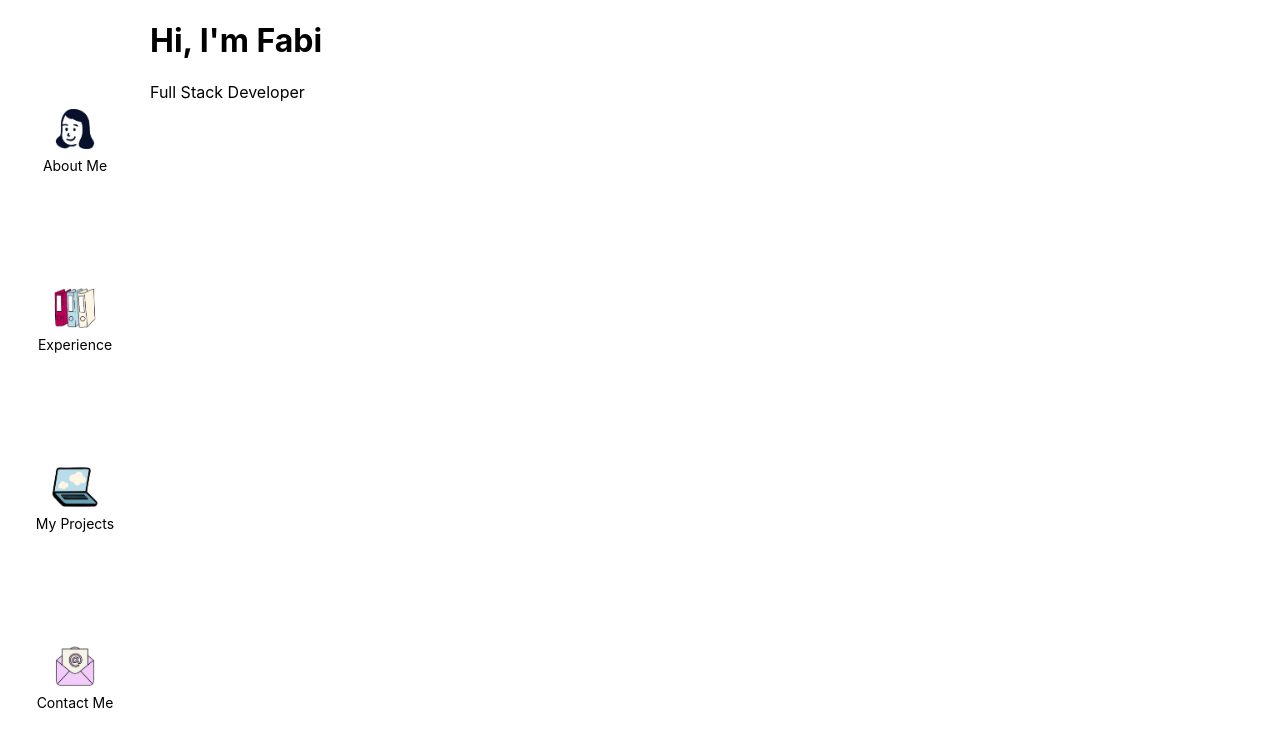
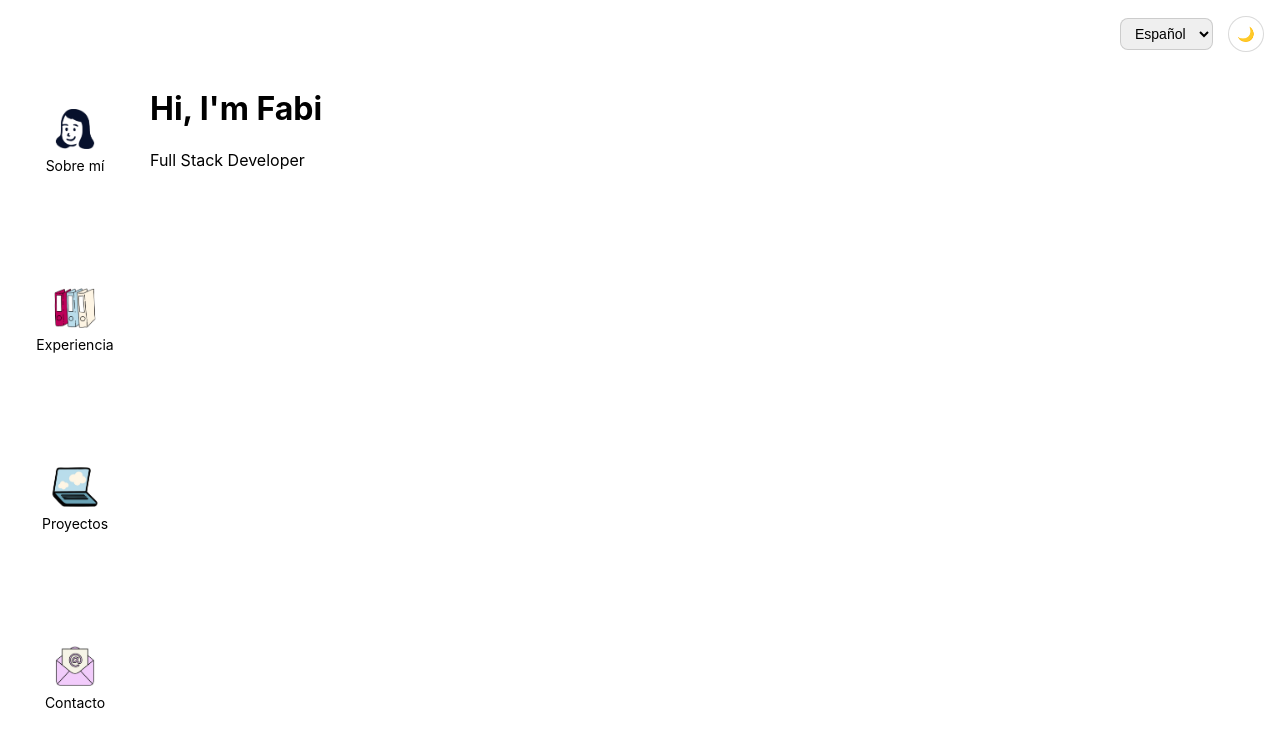
Before and after one commit to fabiolajsm/fabiolajsm-web, a React (Create React App) app: page / in a window 1280 px wide. Shown: the top 746 px of the page. Built offline with nearby package versions, Linux system fonts and the light colour scheme.

Commit message:
I18nProvider: I added the header and the change languages logic

```diff
--- a/src/components/Buttons.tsx
+++ b/src/components/Buttons.tsx
@@ -1,3 +1,4 @@
+import { useI18n } from "../context/I18nContext";
 import { NavLink } from "react-router-dom";
 import aboutIcon from "../assets/icons/about.png";
 import experienceIcon from "../assets/icons/experience.png";
@@ -6,26 +7,28 @@ import contactIcon from "../assets/icons/contact.png";
 import "../styles/Buttons.css";
 
 export default function Buttons() {
+  const { getText } = useI18n();
+
   return (
     <nav className="buttons">
       <NavLink to="/about" className="button">
         <img src={aboutIcon} alt="About me" />
-        <span>About Me</span>
+        <span>{getText("sidebar_about")}</span>
       </NavLink>
 
       <NavLink to="/experience" className="button">
         <img src={experienceIcon} alt="Experience" />
-        <span>Experience</span>
+        <span>{getText("sidebar_experience")}</span>
       </NavLink>
 
       <NavLink to="/projects" className="button">
         <img src={projectsIcon} alt="Projects" />
-        <span>My Projects</span>
+        <span>{getText("sidebar_projects")}</span>
       </NavLink>
 
       <NavLink to="/contact" className="button">
         <img src={contactIcon} alt="Contact" />
-        <span>Contact Me</span>
+        <span>{getText("sidebar_contact")}  </span>
       </NavLink>
     </nav>
   );
--- /dev/null
+++ b/src/components/Header.tsx
@@ -0,0 +1,31 @@
+import { useI18n } from "../context/I18nContext";
+import { LANGUAGES } from "../i18n";
+import "../styles/Header.css";
+
+export default function Header() {
+  const { lang, setLanguage } = useI18n();
+
+  return (
+    <header className="header">
+      <div className="header-right">
+        <select
+          id="language-select"
+          value={lang}
+          onChange={(e) => setLanguage(e.target.value as typeof lang)}
+          className="language-select"
+        >
+          {LANGUAGES.map(({ code, label }) => (
+            <option key={code} value={code}>
+              {label}
+            </option>
+          ))}
+        </select>
+
+        {/* Dark mode toggle (solo visual por ahora, despues le mando el toggle bien) */}
+        <button id="theme-toggle" className="theme-toggle" aria-label="Toggle theme">
+          🌙
+        </button>
+      </div>
+    </header>
+  );
+}
--- a/src/components/Layout.tsx
+++ b/src/components/Layout.tsx
@@ -1,5 +1,6 @@
 import { Outlet } from "react-router-dom";
 import Buttons from "../components/Buttons";
+import Header from "./Header";
 import "../styles/Layout.css";
 
 export default function Layout() {
@@ -10,6 +11,7 @@ export default function Layout() {
       </aside>
 
       <main className="content">
+        <Header />
         <Outlet />
       </main>
     </div>
--- /dev/null
+++ b/src/context/I18nContext.tsx
@@ -0,0 +1,32 @@
+import { createContext, useContext, useState } from "react";
+import { translations, Language, TranslationKey } from "../i18n";
+
+type I18nContextType = {
+  lang: Language;
+  getText: (key: TranslationKey) => string;
+  setLanguage: (lang: Language) => void;
+};
+
+const I18nContext = createContext<I18nContextType | null>(null);
+
+export function I18nProvider({ children }: { children: React.ReactNode }) {
+  const [lang, setLang] = useState<Language>("es");
+
+  return (
+    <I18nContext.Provider value={{ lang, getText, setLanguage: setLang }}>
+      {children}
+    </I18nContext.Provider>
+  );
+
+  function getText(key: TranslationKey) {
+    return translations[lang][key] ?? key;
+  }
+}
+
+export function useI18n() {
+  const context = useContext(I18nContext);
+  if (!context) {
+    throw new Error("useI18n must be used inside I18nProvider");
+  }
+  return context;
+}
--- /dev/null
+++ b/src/i18n/en.json
@@ -0,0 +1,9 @@
+{
+  "home_title": "Hi, I'm Fabi",
+  "home_subtitle": "Full Stack Developer",
+
+  "sidebar_about": "About Me",
+  "sidebar_experience": "Experience",
+  "sidebar_projects": "Projects",
+  "sidebar_contact": "Contact"
+}
--- /dev/null
+++ b/src/i18n/es.json
@@ -0,0 +1,9 @@
+{
+  "home_title": "Hola, soy Fabi",
+  "home_subtitle": "Full Stack Developer",
+
+  "sidebar_about": "Sobre mí",
+  "sidebar_experience": "Experiencia",
+  "sidebar_projects": "Proyectos",
+  "sidebar_contact": "Contacto"
+}
--- /dev/null
+++ b/src/i18n/index.ts
@@ -0,0 +1,18 @@
+import es from "./es.json";
+import en from "./en.json";
+
+export const translations = {
+  es,
+  en,
+};
+
+export type Language = keyof typeof translations;
+export type TranslationKey = keyof typeof es;
+
+export const LANGUAGES: {
+  code: Language;
+  label: string;
+}[] = [
+  { code: "es", label: "Español" },
+  { code: "en", label: "English" },
+];
--- a/src/index.tsx
+++ b/src/index.tsx
@@ -3,13 +3,16 @@ import ReactDOM from 'react-dom/client';
 import './index.css';
 import App from './App';
 import reportWebVitals from './reportWebVitals';
+import { I18nProvider } from './context/I18nContext';
 
 const root = ReactDOM.createRoot(
   document.getElementById('root') as HTMLElement
 );
 root.render(
   <React.StrictMode>
-    <App />
+    <I18nProvider>
+      <App />
+    </I18nProvider>
   </React.StrictMode>
 );
 
--- /dev/null
+++ b/src/styles/Header.css
@@ -0,0 +1,40 @@
+.header {
+  display: flex;
+  justify-content: flex-end;
+  align-items: center;
+  padding: 1rem;
+}
+
+.header-right {
+  display: flex;
+  align-items: center;
+  gap: 15px;
+}
+
+/* Language selector */
+.language-select {
+  padding: 6px 10px;
+  border-radius: 8px;
+  border: 1px solid rgba(0,0,0,0.15);
+  font-size: 14px;
+  cursor: pointer;
+}
+
+/* Theme toggle */
+.theme-toggle {
+  width: 36px;
+  height: 36px;
+  border-radius: 999px;
+  border: 1px solid rgba(0,0,0,0.15);
+  background: white;
+  cursor: pointer;
+
+  display: flex;
+  align-items: center;
+  justify-content: center;
+  font-size: 14px;
+}
+
+.theme-toggle:hover {
+  background: rgba(0, 0, 0, 0.05);
+}
```
Also changed, not shown: src/components/LanguageToggle.tsx (deleted, +0 -7 lines).
